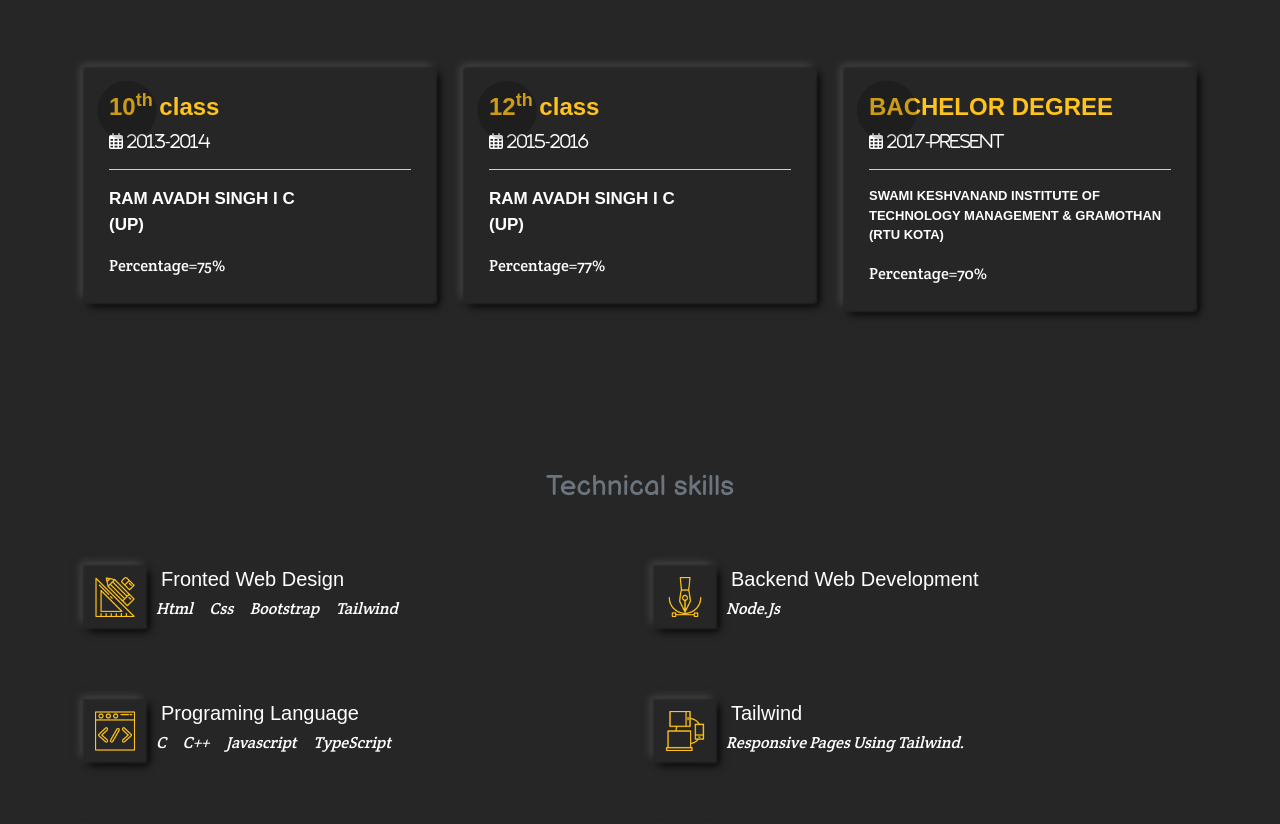
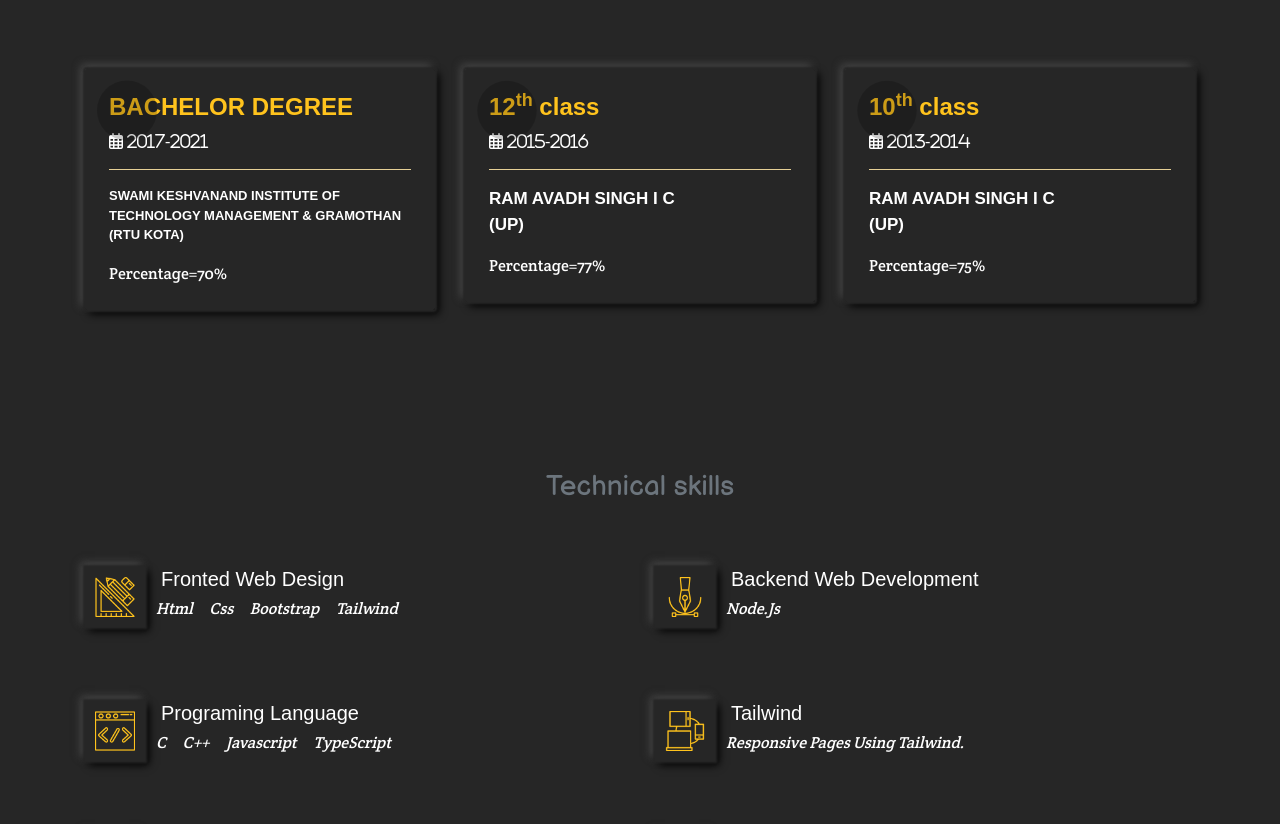
Before and after one commit to Ashishchaursiya/ashish_Portfolio, a plain HTML site: page index.html in a window 1280 px wide. Shown: the part 1017-1841 px from the top of the page. Drawn offline with nearby package versions, Linux system fonts and the light colour scheme; animation ran at ten frames a second; a web font is replaced by a local one.

Commit message:
Update index.html

```diff
--- a/index.html
+++ b/index.html
@@ -118,15 +118,16 @@
      <div class="row">
               <div class="col-lg-4 py-3" data-aos="fade-up">
         <div class="box p-4">
-         <h4>10<sup>th</sup>  class</h4>
-         <i class="far fa-calendar-alt text-white"> 2013-2014</i>
+          <h4>BACHELOR DEGREE</h4>
+          <i class="far fa-calendar-alt text-white"> 2017-2021</i>
           <hr>
-         <p class="text-white">ram avadh singh i c <br> (UP)</p>
+          <p class="clg">Swami Keshvanand Institute of Technology Management & Gramothan <br> (RTU kota)</p>
 
-         <span class="pr">Percentage=75%</span>
+          <span class="pr">Percentage=70%</span>
           <div class="inner"></div>
          </div>
       </div>
+
        <div class="col-lg-4 py-3" data-aos="fade-up">
         <div class="box p-4">
           <h4>12<sup>th</sup>  class</h4>
@@ -140,15 +141,16 @@
       </div>
                <div class="col-lg-4 py-3" data-aos="fade-up">
         <div class="box p-4">
-          <h4>BACHELOR DEGREE</h4>
-          <i class="far fa-calendar-alt text-white"> 2017-Present</i>
+         <h4>10<sup>th</sup>  class</h4>
+         <i class="far fa-calendar-alt text-white"> 2013-2014</i>
          <hr>
-          <p class="clg">Swami Keshvanand Institute of Technology Management & Gramothan <br> (RTU kota)</p>
+         <p class="text-white">ram avadh singh i c <br> (UP)</p>
 
-          <span class="pr">Percentage=70%</span>
+         <span class="pr">Percentage=75%</span>
          <div class="inner"></div>
         </div>
        </div>
+
      </div>
    </div>
  </section>
```
Lines whose indentation alone changed are shown as unchanged.
